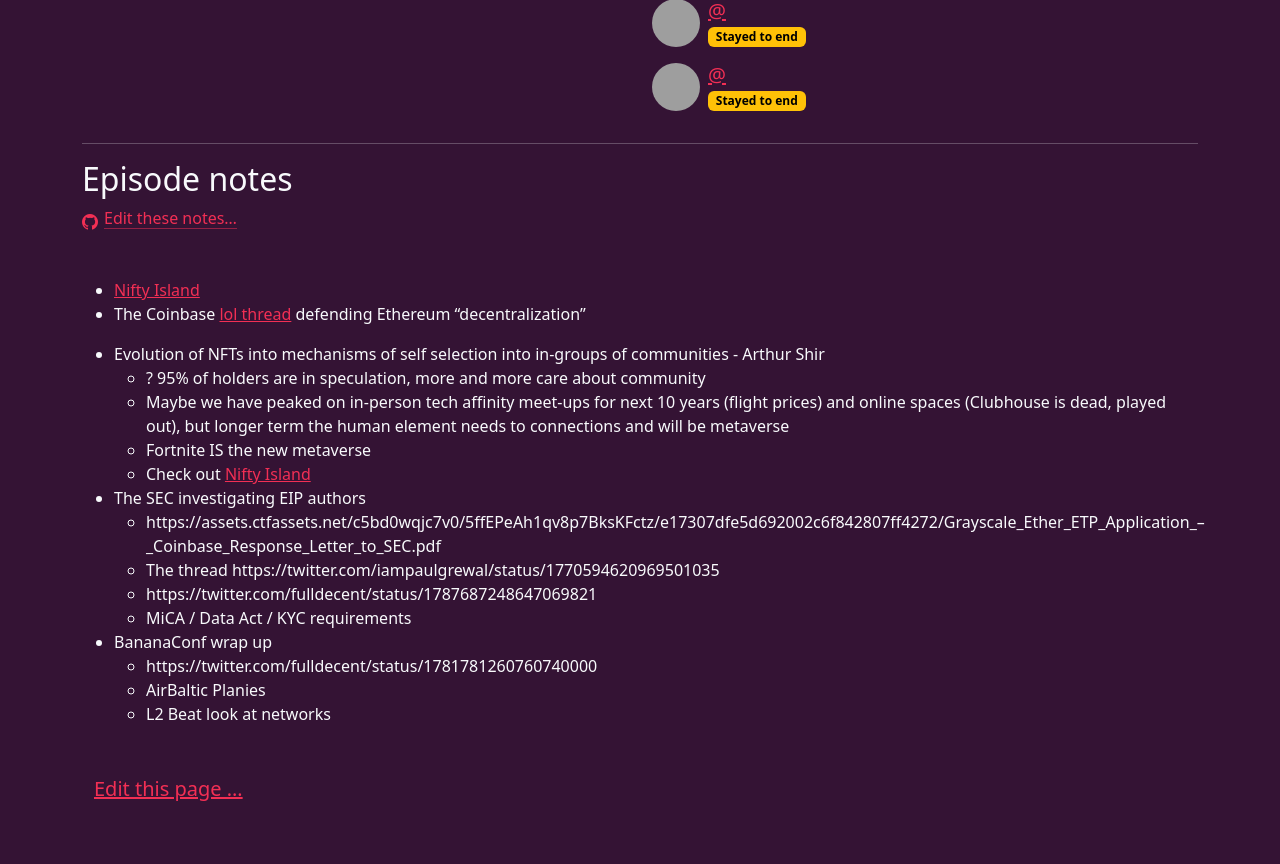
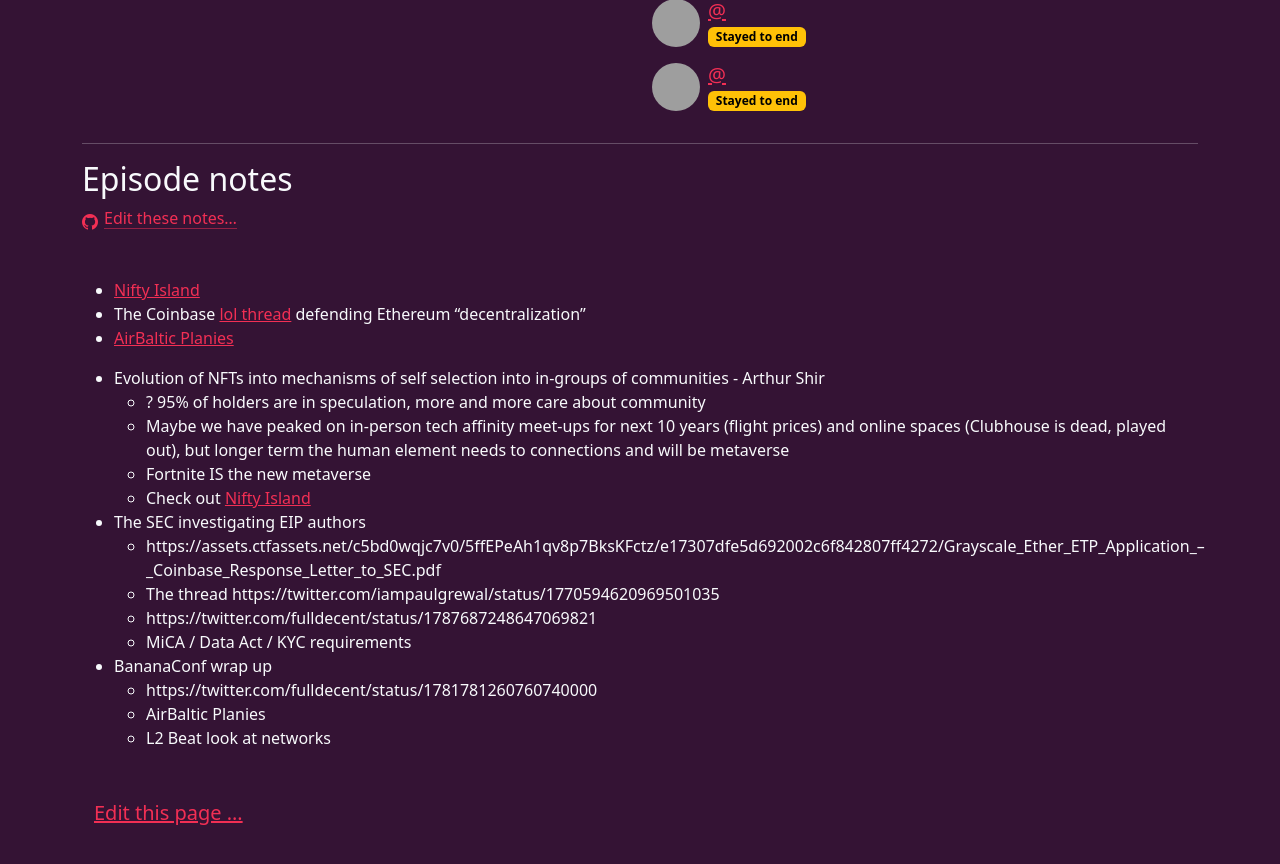
Before and after one commit to community-service/hour.gg, a Jekyll site: the page built from _episodes/2024-05-07-episode-121.md, in a window 1280 px wide and 900 px high, scrolled down 732 px. Shown: the top 864 px of the window. Built offline with Jekyll 4.4.1, drawn with Linux system fonts in a browser that asks for light colours; grey boxes are pictures that could not be loaded.

Commit message:
planies link

```diff
--- a/_episodes/2024-05-07-episode-121.md
+++ b/_episodes/2024-05-07-episode-121.md
@@ -65,6 +65,7 @@ badges:
 
 - [Nifty Island](https://www.niftyisland.com/)
 - The Coinbase [lol thread](https://twitter.com/iampaulgrewal/status/1770594620969501035) defending Ethereum "decentralization"
+- [AirBaltic Planies](https://www.airbaltic.com/en/planies-nft)
 
 <!--end of quick notes-->
 
```
